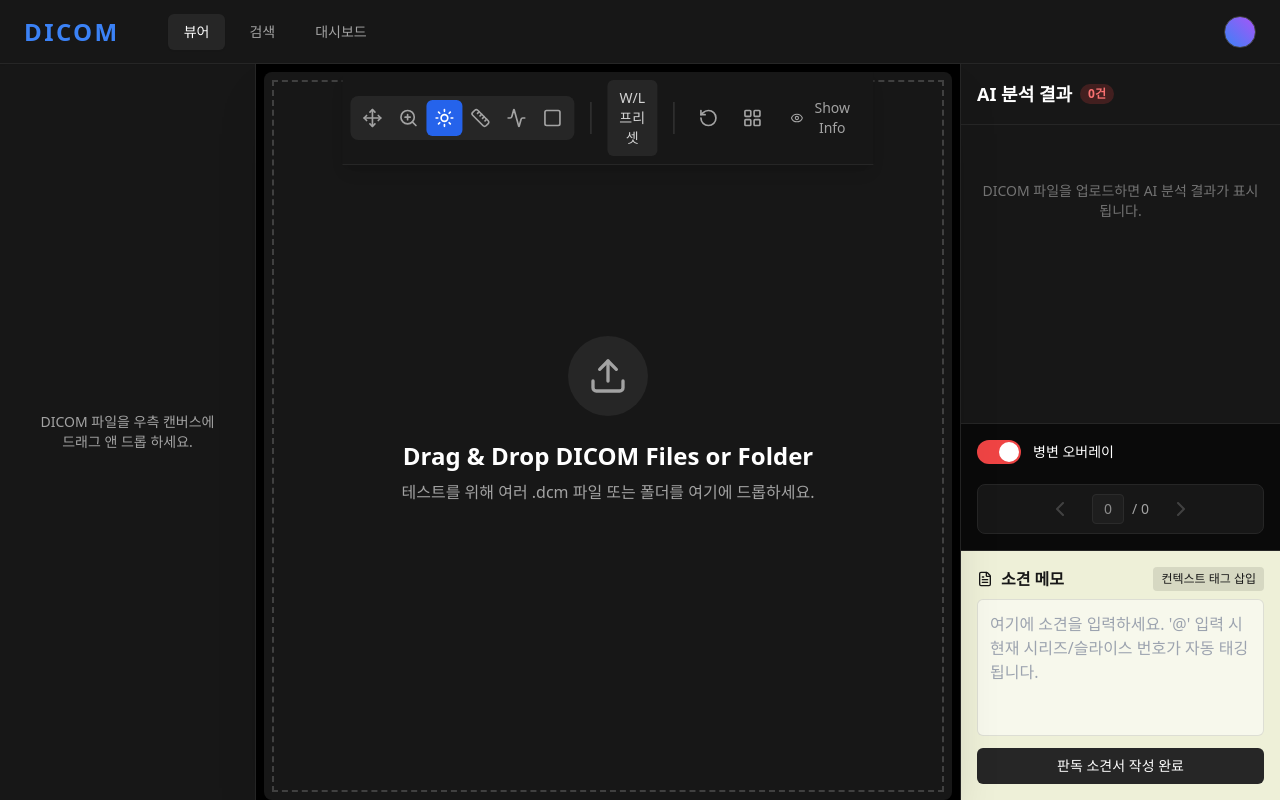
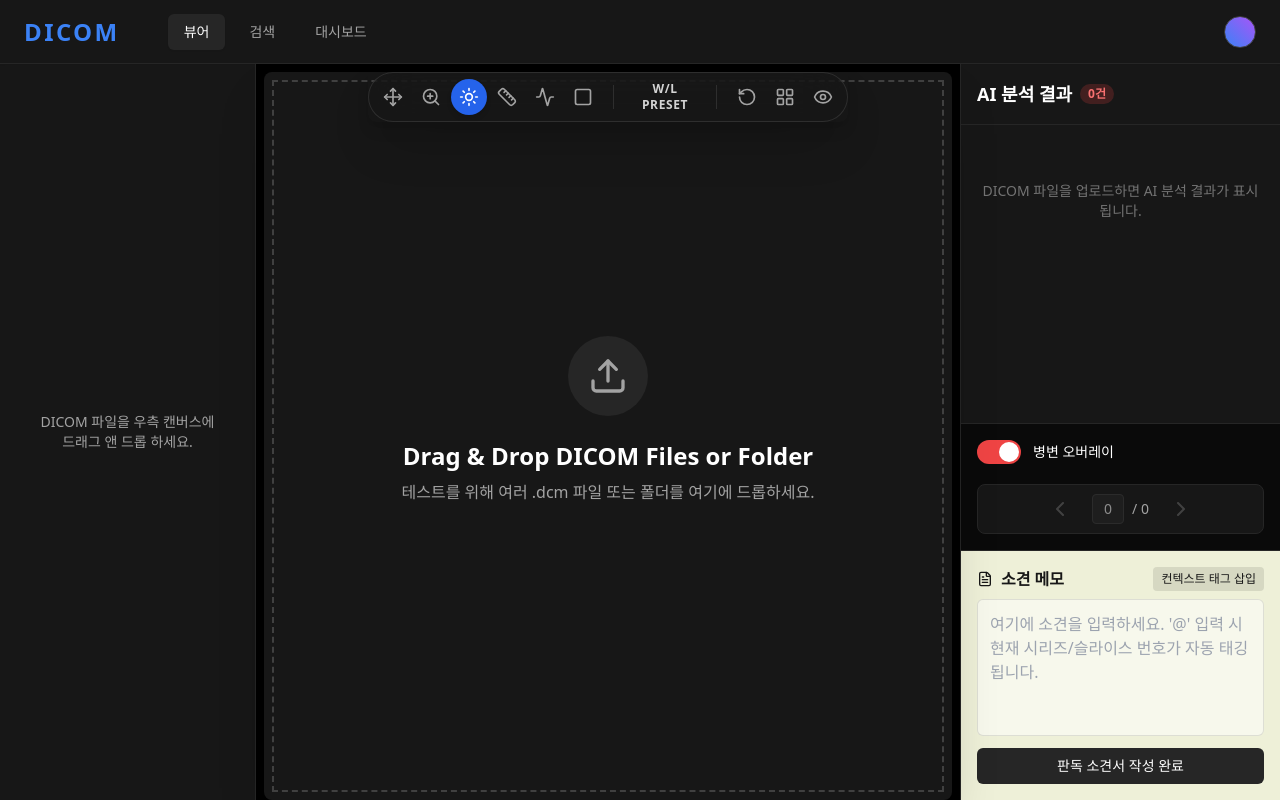
Before and after one commit to hjp7208/dicom-web-viewer, a Next.js app: page / in a window 1280 px wide. Built offline with nearby package versions, Linux system fonts and the light colour scheme.

Commit message:
Design: 도구 툴바 UI/UX 개선

```diff
--- a/src/components/Toolbar.tsx
+++ b/src/components/Toolbar.tsx
@@ -38,14 +38,18 @@ export default function Toolbar() {
   };
 
   return (
-    <div className="flex items-center gap-2 p-2 bg-neutral-900 border-b border-neutral-800 relative z-20">
-      <div className="flex bg-neutral-800 rounded-lg p-1">
+    <div className="flex items-center gap-1 p-1.5 bg-neutral-900/70 backdrop-blur-xl border border-white/10 rounded-full shadow-2xl relative z-20">
+
+      {/* Core Tools */}
+      <div className="flex items-center gap-0.5">
         {tools.map(tool => (
           <button
             key={tool.id}
             onClick={() => setActiveTool(tool.id)}
-            className={`p-2 rounded-md flex items-center justify-center transition-colors ${
-              activeTool === tool.id ? 'bg-blue-600 text-white' : 'text-neutral-400 hover:text-white hover:bg-neutral-700'
+            className={`w-9 h-9 rounded-full flex items-center justify-center transition-all duration-200 ${
+              activeTool === tool.id
+                ? 'bg-blue-600 text-white shadow-md'
+                : 'text-neutral-400 hover:text-white hover:bg-white/10'
             }`}
             title={tool.label}
           >
@@ -54,23 +58,23 @@ export default function Toolbar() {
         ))}
       </div>
 
-      <div className="w-px h-8 bg-neutral-700 mx-2" />
+      <div className="w-px h-6 bg-white/10 mx-2" />
 
       {/* Preset Dropdown */}
-      <div className="relative">
+      <div className="relative flex items-center">
         <button
           onClick={() => setPresetOpen(!presetOpen)}
-          className="px-3 py-2 bg-neutral-800 text-neutral-300 hover:bg-neutral-700 rounded-md text-sm font-medium transition-colors"
+          className="h-9 px-4 rounded-full flex items-center justify-center text-xs font-semibold tracking-wider transition-colors text-neutral-300 hover:text-white hover:bg-white/10"
         >
-          W/L 프리셋
+          W/L PRESET
         </button>
         {presetOpen && (
-          <div className="absolute top-full left-0 mt-1 w-32 bg-neutral-800 border border-neutral-700 rounded-md shadow-xl overflow-hidden">
+          <div className="absolute top-full left-1/2 -translate-x-1/2 mt-3 w-36 bg-neutral-900/90 backdrop-blur-2xl border border-white/10 rounded-xl shadow-2xl overflow-hidden py-1">
             {['Lung', 'Abdomen', 'Brain', 'Bone'].map(preset => (
               <button
                 key={preset}
                 onClick={() => handlePresetChange(preset)}
-                className="block w-full text-left px-4 py-2 text-sm text-neutral-300 hover:bg-neutral-700 hover:text-white"
+                className="block w-full text-center px-4 py-2.5 text-sm font-medium text-neutral-300 hover:bg-white/10 hover:text-white transition-colors"
               >
                 {preset}
               </button>
@@ -79,43 +83,45 @@ export default function Toolbar() {
         )}
       </div>
 
-      <div className="w-px h-8 bg-neutral-700 mx-2" />
+      <div className="w-px h-6 bg-white/10 mx-2" />
 
+      {/* Utilities */}
+      <div className="flex items-center gap-0.5">
         {/* Reset */}
         <button
           onClick={handleReset}
-        className="p-2 text-neutral-400 hover:text-white hover:bg-neutral-800 rounded-md transition-colors"
-        title="초기화(Reset)"
+          className="w-9 h-9 rounded-full flex items-center justify-center text-neutral-400 hover:text-white hover:bg-white/10 transition-all duration-200"
+          title="초기화 (Reset)"
         >
           <RotateCcw className="w-5 h-5" />
         </button>
 
-      {/* Layout Split */}
-      <div className="relative">
+        {/* Layout Split Dropdown */}
+        <div className="relative flex items-center">
           <button
             onClick={() => setLayoutOpen(!layoutOpen)}
-          className="p-2 text-neutral-400 hover:text-white hover:bg-neutral-800 rounded-md transition-colors"
+            className="w-9 h-9 rounded-full flex items-center justify-center text-neutral-400 hover:text-white hover:bg-white/10 transition-all duration-200"
             title="분할 (Layout)"
           >
             <LayoutGrid className="w-5 h-5" />
           </button>
           {layoutOpen && (
-          <div className="absolute top-full right-0 mt-1 w-24 bg-neutral-800 border border-neutral-700 rounded-md shadow-xl overflow-hidden flex flex-col">
+            <div className="absolute top-full left-1/2 -translate-x-1/2 mt-3 w-20 bg-neutral-900/90 backdrop-blur-2xl border border-white/10 rounded-xl shadow-2xl overflow-hidden py-1 flex flex-col">
                 <button
                   onClick={() => { setViewportLayout('1x1'); setLayoutOpen(false); }}
-                className={`px-4 py-2 text-sm text-left ${viewportLayout === '1x1' ? 'bg-blue-600/20 text-blue-400' : 'text-neutral-300 hover:bg-neutral-700'}`}
+                  className={`px-4 py-2 text-sm text-center font-medium transition-colors ${viewportLayout === '1x1' ? 'bg-blue-600/20 text-blue-400' : 'text-neutral-300 hover:bg-white/10 hover:text-white'}`}
                 >
                   1x1
                 </button>
                 <button
                   onClick={() => { setViewportLayout('1x2'); setLayoutOpen(false); }}
-                className={`px-4 py-2 text-sm text-left ${viewportLayout === '1x2' ? 'bg-blue-600/20 text-blue-400' : 'text-neutral-300 hover:bg-neutral-700'}`}
+                  className={`px-4 py-2 text-sm text-center font-medium transition-colors ${viewportLayout === '1x2' ? 'bg-blue-600/20 text-blue-400' : 'text-neutral-300 hover:bg-white/10 hover:text-white'}`}
                 >
                   1x2
                 </button>
                 <button
                   onClick={() => { setViewportLayout('2x2'); setLayoutOpen(false); }}
-                className={`px-4 py-2 text-sm text-left ${viewportLayout === '2x2' ? 'bg-blue-600/20 text-blue-400' : 'text-neutral-300 hover:bg-neutral-700'}`}
+                  className={`px-4 py-2 text-sm text-center font-medium transition-colors ${viewportLayout === '2x2' ? 'bg-blue-600/20 text-blue-400' : 'text-neutral-300 hover:bg-white/10 hover:text-white'}`}
                 >
                   2x2
                 </button>
@@ -126,12 +132,14 @@ export default function Toolbar() {
         {/* Anonymization Toggle */}
         <button
           onClick={toggleAnonymization}
-        className={`p-2 rounded-md transition-colors flex items-center gap-2 px-3 ${isAnonymized ? 'bg-amber-600/20 text-amber-500' : 'text-neutral-400 hover:text-white hover:bg-neutral-800'}`}
-        title="환자 정보 보호 (Anonymize)"
+          className={`w-9 h-9 rounded-full flex items-center justify-center transition-all duration-200 ${
+            isAnonymized ? 'bg-amber-500/20 text-amber-500' : 'text-neutral-400 hover:text-white hover:bg-white/10'
+          }`}
+          title="환자 정보 마스킹 (Anonymize)"
         >
           {isAnonymized ? <EyeOff className="w-5 h-5" /> : <Eye className="w-5 h-5" />}
-        <span className="text-sm font-medium">{isAnonymized ? 'Masked' : 'Show Info'}</span>
         </button>
+      </div>
 
     </div>
   );
```
Lines whose indentation alone changed are shown as unchanged.
